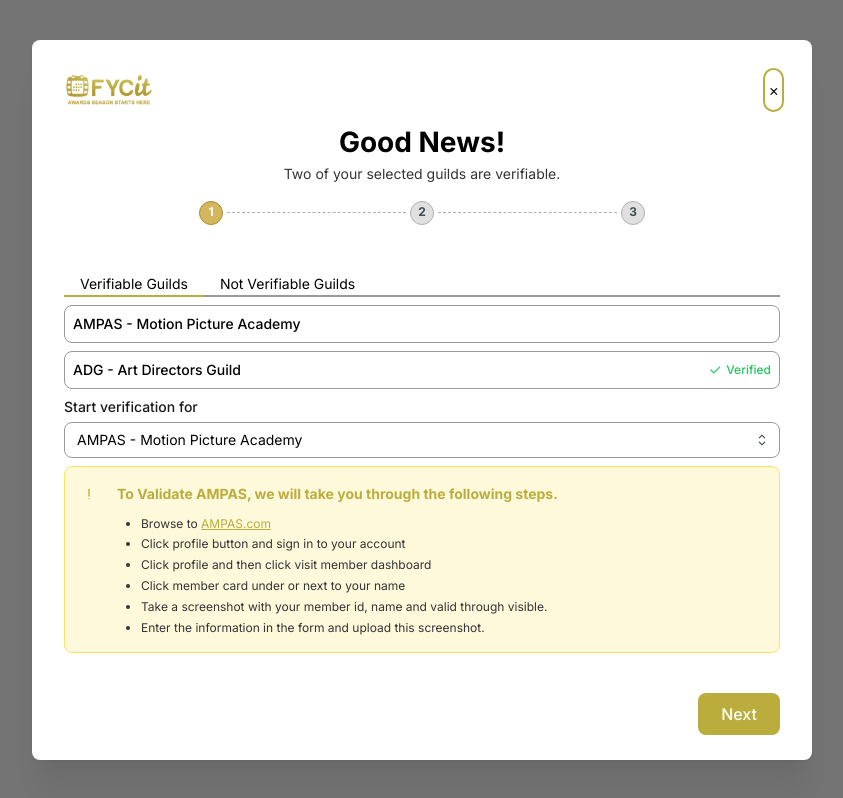
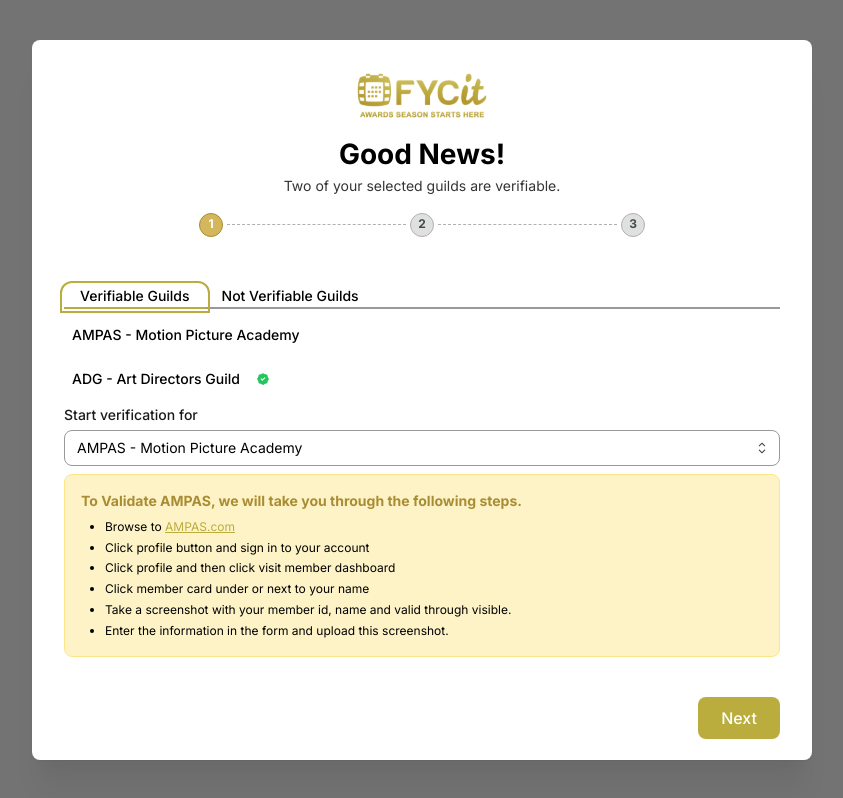
Before and after one commit to KDBismael/fycit-webapp-YD, a Next.js app: page /auth/signup/verify-guilds in a window 1280 px wide. Shown: the whole page, without its empty margins (218-1061 px from the left). Built offline with nearby package versions, Linux system fonts and the light colour scheme.

Commit message:
Refactor GuildVerificationModal to enhance user experience by updating icon usage, improving layout alignment, and adding a new AlertIcon component. Adjust styles for tabs and alerts to ensure visual consistency and clarity in the verification process.

```diff
--- a/components/auth/GuildVerificationModal.tsx
+++ b/components/auth/GuildVerificationModal.tsx
@@ -1,7 +1,7 @@
 'use client';
 
 import React, { useState } from 'react';
-import { IconCheck, IconExclamationMark } from '@tabler/icons-react';
+import { IconAlertTriangleFilled, IconRosetteDiscountCheckFilled } from '@tabler/icons-react';
 import {
   Alert,
   Box,
@@ -10,6 +10,7 @@
   Image,
   List,
   Modal,
+  rem,
   Select,
   Stack,
   Tabs,
@@ -18,6 +19,24 @@
 } from '@mantine/core';
 import { VerificationTimeline } from '../../components/Timeline';
 
+export const AlertIcon = () => {
+  return (
+    <Box
+      bd="1px solid var(--mantine-color-brand-8)"
+      p="xs"
+      style={{
+        display: 'flex',
+        justifyContent: 'center',
+        alignItems: 'center',
+        borderRadius: '50%',
+        width: rem(80),
+        height: rem(80),
+      }}
+    >
+      <IconAlertTriangleFilled size={32} color="#A98D34" />
+    </Box>
+  );
+};
 interface Guild {
   id: string;
   name: string;
@@ -34,6 +53,8 @@
   notVerifiableGuilds: Guild[];
   currentStep: number;
 }
+
+const IMAGE_SIZE = 48;
 
 export const GuildVerificationModal: React.FC<GuildVerificationModalProps> = ({
   opened,
@@ -73,21 +94,16 @@
       }}
     >
       <Stack gap="md">
-        {/* Header */}
-        <Group justify="space-between" w="100%">
-          <Group gap="sm">
-            <Image src="/logo.svg" alt="FYCit Logo" width={32} height={32} />
+        {/* Header   with Logo */}
+        <Group justify="center" w="100%">
+          <Group gap="sm" align="center">
+            <Image src="/logo.svg" alt="FYCit Logo" width={IMAGE_SIZE} height={IMAGE_SIZE} />
           </Group>
-          <Button variant="subtle" color="gray" onClick={onClose} style={{ padding: 0 }}>
-            <Text size="md" fw={400}>
-              ×
-            </Text>
-          </Button>
         </Group>
 
         {/* Title and Subtitle */}
         <Stack gap="xs" align="center">
-          <Title order={3} fw={700} c="gray.9" size="h3">
+          <Title order={3} fw={700} c="gray.9">
             Good News!
           </Title>
           <Text size="sm" c="gray.7" ta="center">
@@ -106,7 +122,23 @@
         </Box>
 
         {/* Guild Tabs */}
-        <Tabs value={activeTab} onChange={setActiveTab} mt="md" mb="sm">
+        <Tabs
+          value={activeTab}
+          onChange={setActiveTab}
+          mt="md"
+          mb="sm"
+          styles={{
+            tab: {
+              '&[data-active]': {
+                borderBottomColor: '#BAAD3E',
+                fontWeight: 700,
+              },
+            },
+            tabLabel: {
+              fontWeight: 500,
+            },
+          }}
+        >
           <Tabs.List>
             <Tabs.Tab value="verifiable">Verifiable Guilds</Tabs.Tab>
             <Tabs.Tab value="not-verifiable">Not Verifiable Guilds</Tabs.Tab>
@@ -116,24 +148,16 @@
             <Stack w="100%" gap="sm">
               {/* Verifiable Guilds List */}
               {verifiableGuilds.map((guild) => (
-                <Group
-                  key={guild.id}
-                  justify="space-between"
-                  p="sm"
-                  style={{
-                    border: '1px solid var(--mantine-color-gray-3)',
-                    borderRadius: 'var(--mantine-radius-md)',
-                  }}
-                >
+                <Group key={guild.id} justify="flex-start" p="sm">
                   <Text size="sm" fw={500}>
                     {guild.fullName}
                   </Text>
                   {guild.isVerified && (
                     <Group gap="xs">
-                      <IconCheck size={14} color="var(--mantine-color-success-6)" />
-                      <Text size="xs" c="success.6" fw={500}>
-                        Verified
-                      </Text>
+                      <IconRosetteDiscountCheckFilled
+                        size={14}
+                        color="var(--mantine-color-success-6)"
+                      />
                     </Group>
                   )}
                 </Group>
@@ -167,29 +191,24 @@
 
               {/* Verification Instructions */}
               <Alert
-                icon={<IconExclamationMark size="1rem" />}
-                title={`To Validate ${verifiableGuilds.find((g) => g.id === selectedGuildForVerification)?.name || 'AMPAS'}, we will take you through the following steps.`}
                 color="yellow"
                 variant="light"
                 radius="md"
                 styles={{
                   root: {
-                    backgroundColor: 'var(--mantine-color-yellow-0)',
-                    border: '1px solid var(--mantine-color-yellow-3)',
-                  },
-                  icon: {
-                    color: 'var(--mantine-color-brand-8)',
-                  },
-                  title: {
-                    color: 'var(--mantine-color-brand-8)',
-                    fontWeight: 700,
-                  },
-                  message: {
-                    color: 'var(--mantine-color-gray-7)',
+                    backgroundColor: '#FEF3C7',
+                    border: '1px solid #FDE68A',
                   },
                 }}
               >
-                <List size="xs" spacing="xs" mt="sm">
+                <Stack gap="sm">
+                  <Text fw={700} c="#A98D34" size="sm">
+                    To Validate{' '}
+                    {verifiableGuilds.find((g) => g.id === selectedGuildForVerification)?.name ||
+                      'AMPAS'}
+                    , we will take you through the following steps.
+                  </Text>
+                  <List size="xs" spacing="xs">
                     {verificationSteps.map((step, index) => (
                       <List.Item key={index}>
                         {step.includes(`${selectedGuildName}.com`) ? (
@@ -206,53 +225,37 @@
                       </List.Item>
                     ))}
                   </List>
+                </Stack>
               </Alert>
             </Stack>
           </Tabs.Panel>
 
           <Tabs.Panel value="not-verifiable" pt="sm">
-            <Stack w="100%" gap="sm">
+            <Stack w="100%" gap="md" align="flex-start">
               {/* Not Verifiable Guilds List */}
               {notVerifiableGuilds.map((guild) => (
-                <Text
-                  key={guild.id}
-                  size="sm"
-                  p="sm"
-                  style={{
-                    border: '1px solid var(--mantine-color-gray-3)',
-                    borderRadius: 'var(--mantine-radius-md)',
-                  }}
-                >
+                <Text key={guild.id} size="sm">
                   {guild.fullName}
                 </Text>
               ))}
 
-              {/* Information Alert */}
-              <Alert
-                icon={<IconExclamationMark size="1rem" />}
-                title="We are actively adding new partners"
-                color="yellow"
-                variant="light"
-                radius="md"
-                styles={{
+              {/* Centered Alert */}
+              <Alert variant="light" radius="md" color="#A98D34" styles={{
                 root: {
-                    backgroundColor: 'var(--mantine-color-yellow-0)',
-                    border: '1px solid var(--mantine-color-yellow-3)',
+                  backgroundColor: '#FEF3C7',
+                  border: '1px solid #FDE68A',
                 },
-                  icon: {
-                    color: 'var(--mantine-color-brand-8)',
-                  },
-                  title: {
-                    color: 'var(--mantine-color-brand-8)',
-                    fontWeight: 700,
-                  },
-                  message: {
-                    color: 'var(--mantine-color-gray-7)',
-                  },
-                }}
-              >
+              }}>
+                <Stack gap="xs" align="center">
+                  <AlertIcon />
+                  <Title order={4} fw={700} ta="center">
+                    We are actively adding new partners
+                  </Title>
+                  <Text size="sm" c="gray.7" ta="center">
                     At this time, the guilds you have selected are not yet part of our verification
                     program. We are actively working to include these guilds in a future update.
+                  </Text>
+                </Stack>
               </Alert>
             </Stack>
           </Tabs.Panel>
```
Lines whose indentation alone changed are shown as unchanged.
